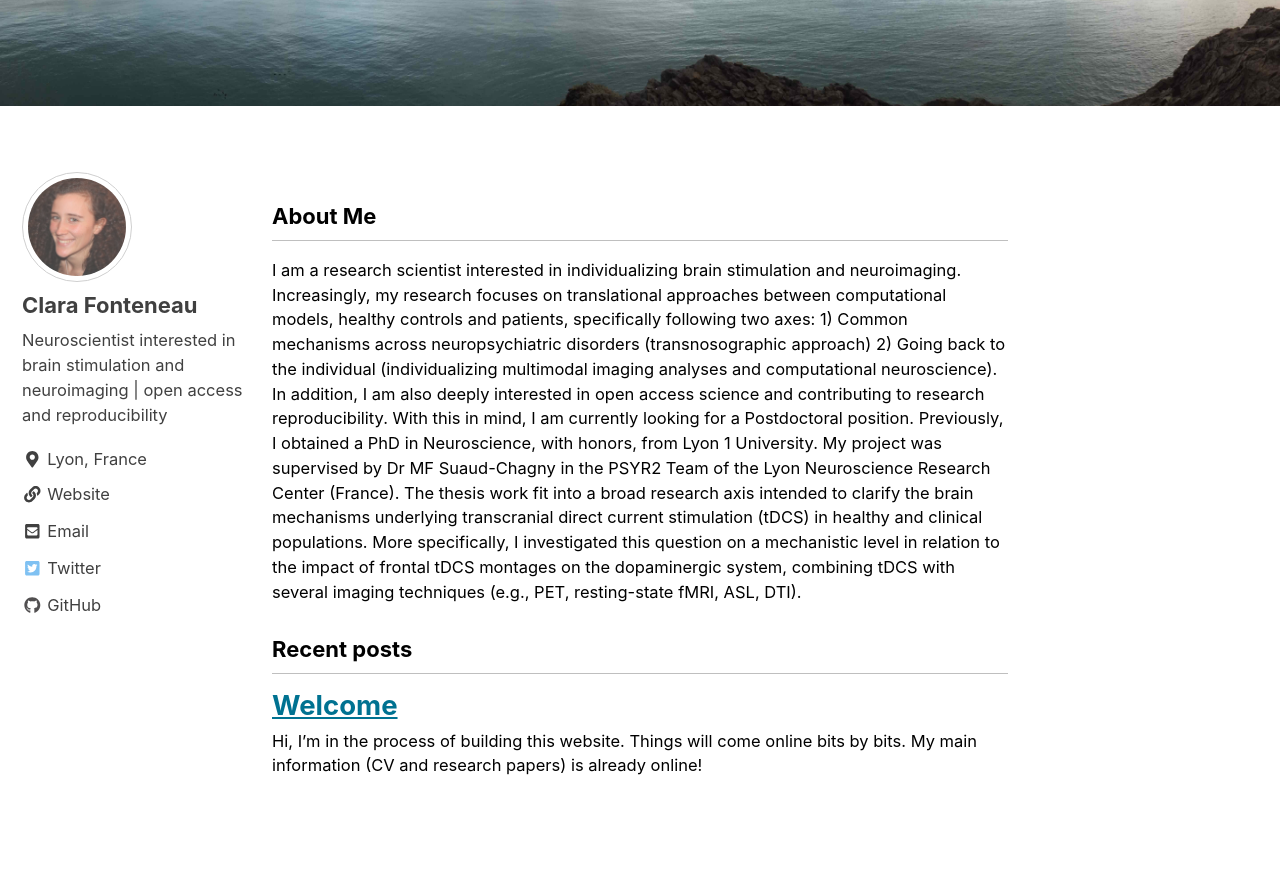
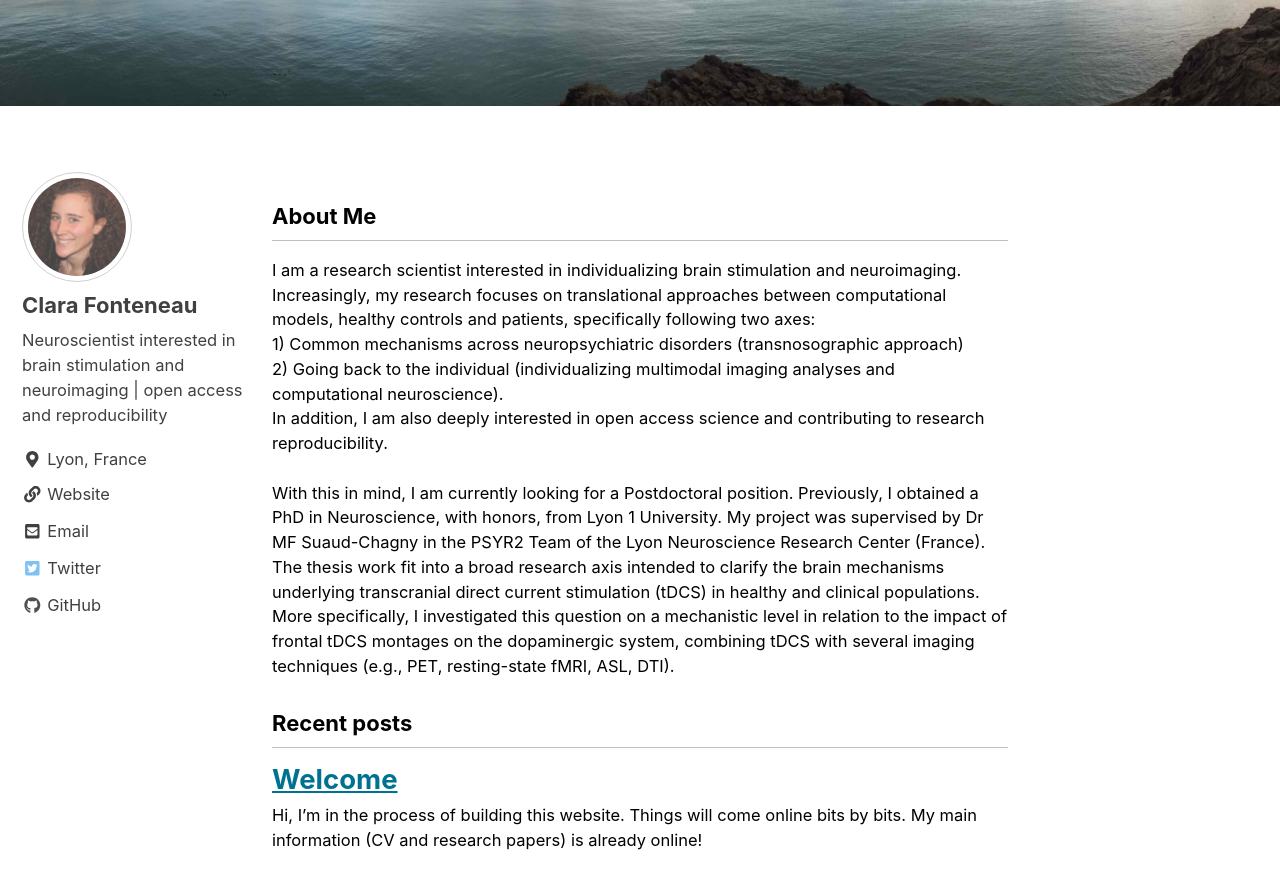
Before and after one commit to clarafonteneau/clarafonteneau.github.io, a Jekyll site: the page built from index.html, in a window 1280 px wide and 900 px high, scrolled down 223 px. Shown: the top 889 px of the window. Built offline with Jekyll 4.4.1, drawn with Linux system fonts in a browser that asks for light colours; nearby versions of some CDN libraries; the list of posts is cut into pages by our own code.

Commit message:
website update

```diff
--- a/_layouts/home.html
+++ b/_layouts/home.html
@@ -5,11 +5,12 @@ header:
 ---
 
 <h3 class="archive__subtitle">{{ site.data.ui-text[site.locale].about_me | default: "About Me" }}</h3>
-<p> I am a research scientist interested in individualizing brain stimulation and neuroimaging. Increasingly, my research focuses on translational approaches between computational models, healthy controls and patients, specifically following two axes:
-  1) Common mechanisms across neuropsychiatric disorders (transnosographic approach)
-  2) Going back to the individual (individualizing multimodal imaging analyses and computational neuroscience).
-In addition, I am also deeply interested in open access science and contributing to research reproducibility.
-
+<p> I am a research scientist interested in individualizing brain stimulation and neuroimaging.<br>
+  Increasingly, my research focuses on translational approaches between computational models, healthy controls and patients, specifically following two axes:<br>
+  1) Common mechanisms across neuropsychiatric disorders (transnosographic approach)<br>
+  2) Going back to the individual (individualizing multimodal imaging analyses and computational neuroscience).<br>
+In addition, I am also deeply interested in open access science and contributing to research reproducibility.<br>
+<br>
 With this in mind, I am currently looking for a Postdoctoral position. Previously, I obtained a PhD in Neuroscience, with honors, from Lyon 1 University. My project was supervised by Dr MF Suaud-Chagny in the PSYR2 Team of the Lyon Neuroscience Research Center (France). The thesis work fit into a broad research axis intended to clarify the brain mechanisms underlying transcranial direct current stimulation (tDCS) in healthy and clinical populations. More specifically, I investigated this question on a mechanistic level in relation to the impact of frontal tDCS montages on the dopaminergic system, combining tDCS with several imaging techniques (e.g., PET, resting-state fMRI, ASL, DTI).
 </p>
 
```
